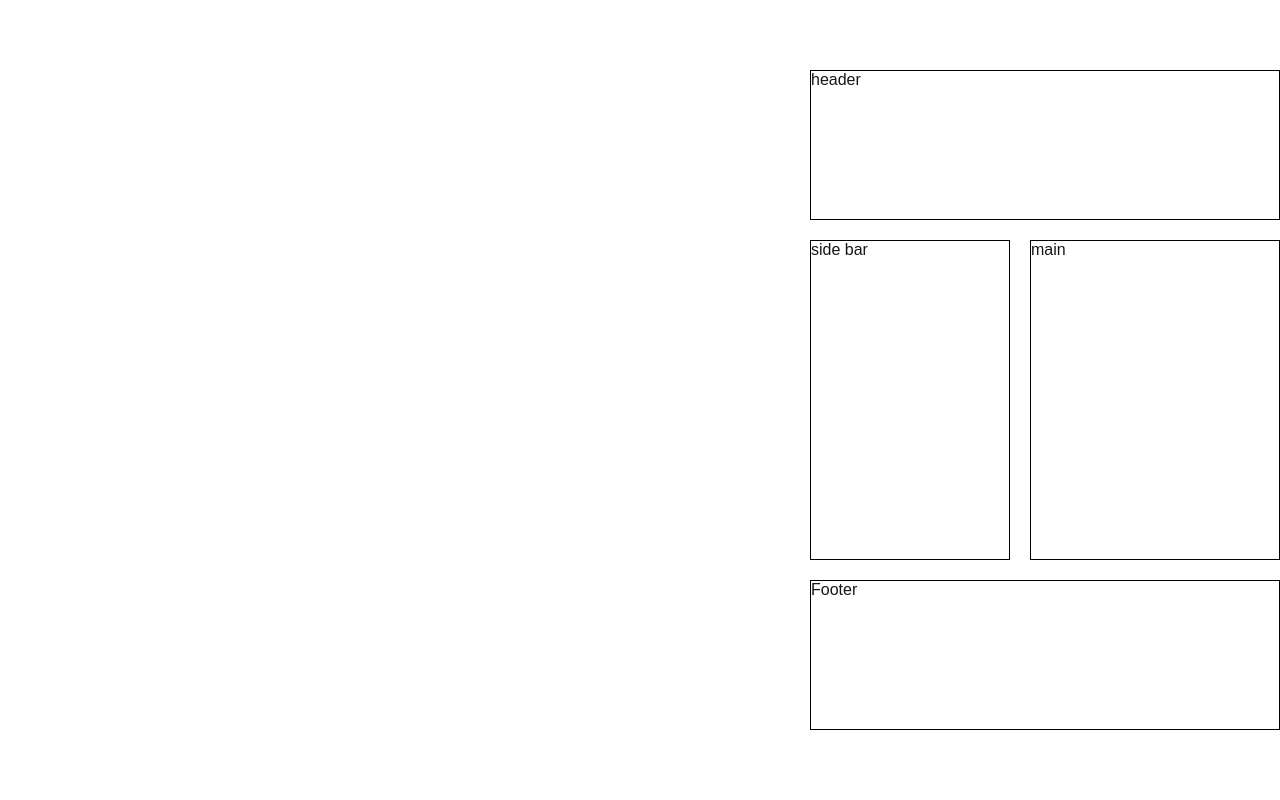
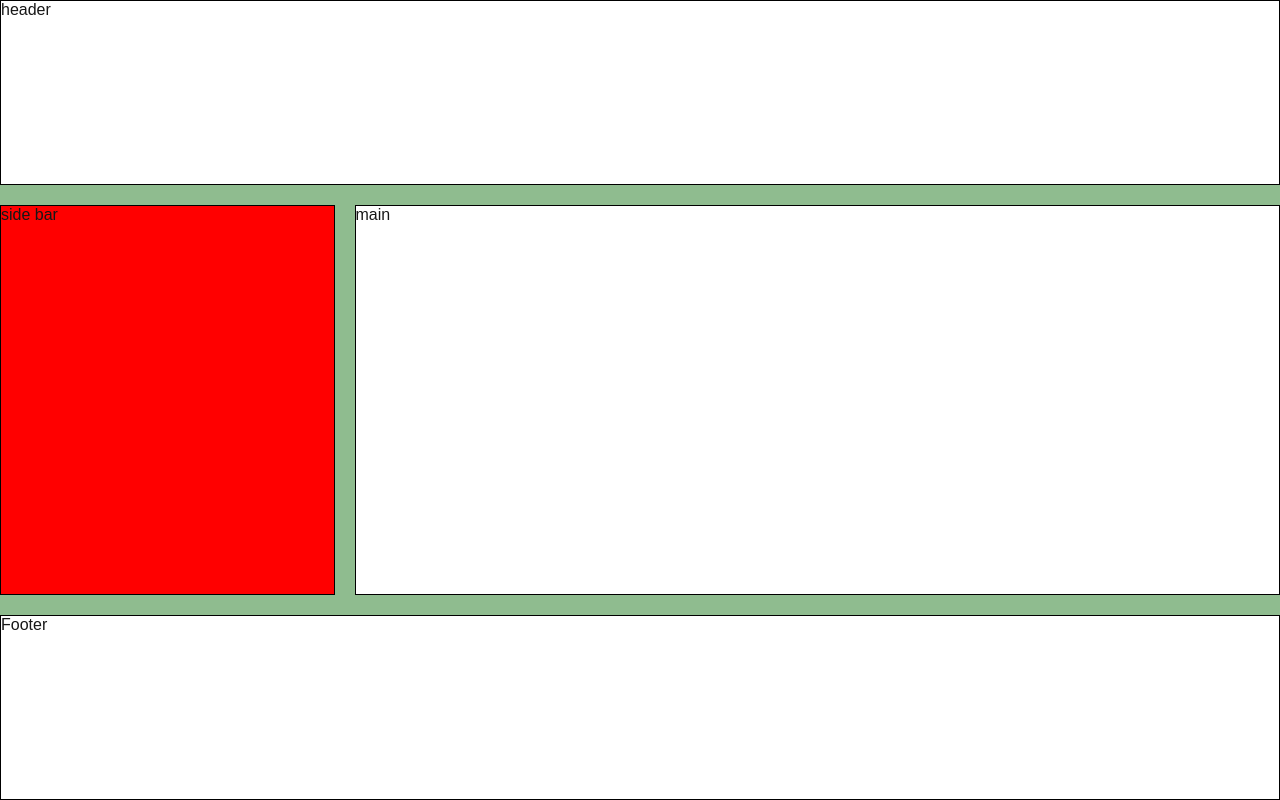
Before and after one commit to Spanosnick/frontend_checklist, a Next.js app: page / in a window 1280 px wide. Built offline with nearby package versions, Linux system fonts and the light colour scheme.

Commit message:
grid alignment

```diff
--- a/src/app/flex-grid.css
+++ b/src/app/flex-grid.css
@@ -1,32 +1,41 @@
 
 .grid-container {
 display: grid;
-    grid-template-columns: 200px 250px;
-    grid-auto-rows: minmax(150px,auto) ;
+    grid-template-columns: repeat(11, 1fr);
+    grid-auto-rows: minmax(150px,200px) ;
     grid-gap: 20px;
-    justify-content:end;
-    align-content: center;
+    justify-items: stretch;
+    align-items: stretch;
+    background-color: darkseagreen;
     height: 100vh;
+}
+.grid-item{
+    background-color: white;
+    border: 1px solid rgba(0, 0, 0, 0.56);
 }
 .flex-item, .grid-item {
 
     border: 1px solid black;
 }
 .grid-item-1{
-    /*grid-column-start: 1;*/
-    /*grid-column-end:-1;*/
     grid-column: 1 / -1;
+    grid-row: 1 / 2;
+
 }
 
 .grid-item-2{
+    grid-column: 1 / 4;
+    grid-row: 2 / 4;
+    background-color: red;
+}
+
+.grid-item-3{
+    grid-column: 4 / -1;
     grid-row: 2 / 4;
 }
 
-.grid-item-3{
-    grid-row: 2 / 4;
+.grid-item-4{
+    grid-column: 1 / -1;
+    grid-row: 4 / 5;
 
 }
-
-.grid-item-4{
-    grid-column: span 2;
-}
```
